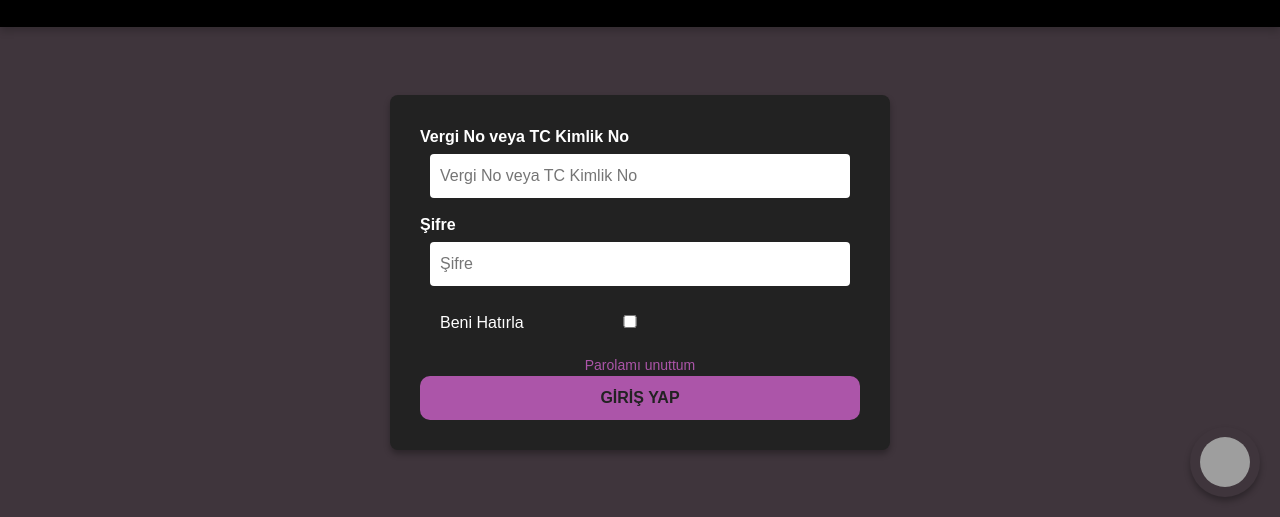
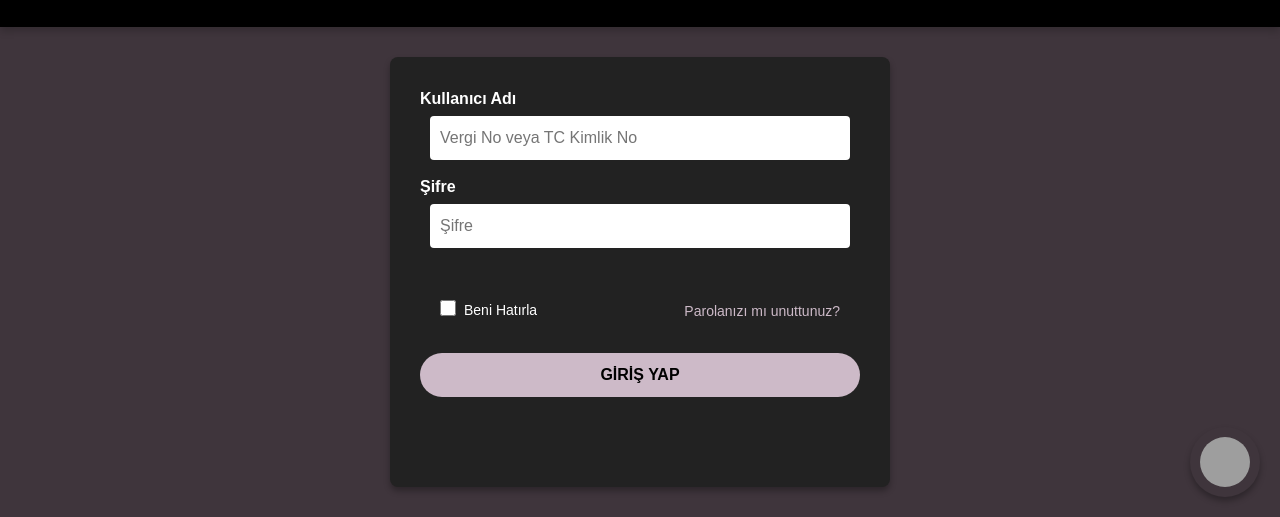
Before and after one commit to idamla/WEBSITE-gh-pages, a plain HTML site: page public/CustomerSide/html/giris.html in a window 1280 px wide. Shown: the part 283-800 px from the top of the page. Drawn offline with nearby package versions, Linux system fonts and the light colour scheme; grey boxes are pictures that could not be loaded.

Commit message:
giriş kısmını yaptım bakıver

```diff
--- a/public/CustomerSide/css/giris.css
+++ b/public/CustomerSide/css/giris.css
@@ -99,7 +99,7 @@ body {
 /* Ana İçerik Alanı */
 .hakkimizda-container {
   width: 100%;
-    height:150px;
+  height: 150px;
   margin: 20px auto;
   background-color: #000;
   color: #fff;
@@ -114,7 +114,7 @@ body {
   text-align: center;
   font-size: 4rem;
   margin-bottom: 20px;
-    margin-top:25px;
+  margin-top: 25px;
   font-weight: bold;
 
 }
@@ -134,7 +134,7 @@ body {
 
 .form {
   background: #222;
-    margin-bottom:30px;
+  margin-bottom: 30px;
   padding: 30px;
   border-radius: 8px;
   box-shadow: 0 4px 6px rgba(0, 0, 0, 0.3);
@@ -160,31 +160,95 @@ body {
   font-size: 1.6rem;
 }
 
-.form .checkbox {
+
+
+/* Content genel ayarları */
+.content-lg {
   display: flex;
-    align-items: center;
-    margin-bottom: 15px;
-
+  align-items: center; /* Dikeyde ortalamak için */
+  justify-content: space-between; /* Solda "Beni Hatırla", sağda bağlantı */
+  margin-top: 15px;
+  padding: 0 15px; /* Genel sol ve sağ boşluklar */
+  position: relative; /* Konumlandırma için */
 }
 
-.form .checkbox input {
-    margin-right: 10px;
+/* Checkbox ayarları */
+.content-lg .checkbox {
+  display: flex;
+  align-items: center; /* Checkbox ve metni hizalamak için */
+  gap: 8px; /* Checkbox ile metin arasındaki boşluk */
+  padding-left: 5px; /* Sol boşluğu artırdık */
+  position: relative; /* Konumlandırma için */
+  z-index: 1; /* Z-index ile üst üste binme engellenir */
 }
 
+.content-lg input[type="checkbox"] {
+  accent-color: #333;
+  width: 16px;
+  height: 16px;
+  margin: 0; /* Ekstra boşlukları kaldır */
+  position: relative; /* Konumlandırma için */
+  margin-top: 5px; /* Hafifçe aşağı kaydırma */
+  z-index: 2; /* Kutuyu metnin önüne alır */
+}
+
+/* "Beni Hatırla" metni */
+.content-lg label {
+  font-size: 14px;
+  line-height: 1; /* Satır yüksekliği */
+  user-select: none;
+  padding: 0; /* Ekstra boşluk kaldırıldı */
+  margin: 0; /* Ekstra boşluk kaldırıldı */
+  vertical-align: middle; /* Dikey hizalama */
+  z-index: 1; /* Metnin kutudan sonra gelmesi için z-index */
+  margin-top: 15px; /* Hafifçe aşağı kaydırma */
+}
+
+/* "Parolanızı mı unuttunuz?" bağlantısı */
+.pass-link a {
+  font-size: 14px;
+  text-decoration: none;
+  color: #cdbac8 !important;
+  transition: color 0.3s ease;
+  line-height: 1; /* Satır yüksekliği */
+  margin: 0; /* Ekstra boşluk kaldırıldı */
+  vertical-align: middle; /* Dikey hizalama */
+  padding-right: 5px;
+}
+
+.pass-link a:hover {
+  color: rgb(172, 85, 169) !important;
+}
+
+
+
+
+
 .form button {
-    background-color: rgb(172, 85, 169);
-    border: none;
+  background-color: #cdbac8;
+  border: 2px solid black;
   padding: 10px 20px;
   font-size: 16px;
-    color: #222;
+  font-weight: bold;
+  color: black;
   cursor: pointer;
-    border-radius: 10px;
+  border: none;
+  border-radius: 25px;
+  padding: 10px 20px;
   width: 100%;
+  transition: all 0.3s ease;
+  margin: 20px auto 60px;
+  display: block;
+  text-align: center;
 }
 
 .form button:hover {
-    background-color: black;
-    color: rgb(172, 85, 169);
+  background-color: rgb(172, 85, 169);
+  color: black;
+  border: 1px solid black;
+  box-shadow: 0 5px 10px rgba(181, 126, 179, 0.5), 0 -5px 10px rgba(181, 126, 179, 0.5), 5px 0 10px rgba(181, 126, 179, 0.5), -5px 0 10px rgba(181, 126, 179, 0.5);
+  transform: scale(0.98);
+
 
 }
 
--- a/public/CustomerSide/html/giris.html
+++ b/public/CustomerSide/html/giris.html
@@ -55,17 +55,23 @@
     </div>
     <div class="container">
         <div class="form">
-            <label for="username">Vergi No veya TC Kimlik No</label>
+            <label for="username">Kullanıcı Adı</label>
             <input type="text" id="username" placeholder="Vergi No veya TC Kimlik No">
 
             <label for="password">Şifre</label>
             <input type="password" id="password" placeholder="Şifre">
 
-            <div class="checkbox">
-                <label><input type="checkbox" name="remember"> Beni Hatırla</label>
+
+            <div class="content-lg">
+                <div class="checkbox">
+                    <input type="checkbox" name="checkbox" id="checkbox">
+                    <label for="checkbox">Beni Hatırla</label>
+                </div>
+                <div class="pass-link">
+                    <a href="#">Parolanızı mı unuttunuz?</a> <!-- Metin eklendi -->
+                </div>
             </div>
 
-            <a href="#">Parolamı unuttum</a>
 
             <button type="submit" id="loginButton"><b>GİRİŞ YAP</b></button>
         </div>
```
Also changed, not shown: public/CustomerSide/html/talepOlustur.html (+1 -1 lines). Lines whose indentation alone changed are shown as unchanged.
